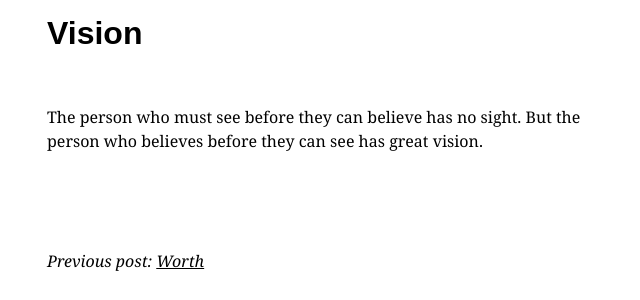
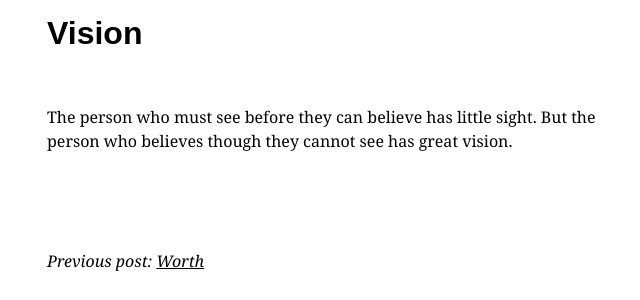
Before and after one commit to michaelaliotti/michaelaliotti.github.io, a Jekyll site: the page built from _posts/2021-02-08-vision.md, in a window 1280 px wide. Shown: the part 159-459 px from the top of the page, without its empty margins (305-945 px from the left). Built offline with Jekyll 4.4.1, drawn with Linux system fonts in a browser that asks for light colours.

Commit message:
Updated post for 08 Feb 2021.

```diff
--- a/_posts/2021-02-08-vision.md
+++ b/_posts/2021-02-08-vision.md
@@ -3,4 +3,4 @@ layout: post
 title: Vision
 ---
 
-The person who must see before they can believe has no sight. But the person who believes before they can see has great vision.
+The person who must see before they can believe has little sight. But the person who believes though they cannot see has great vision.
```
